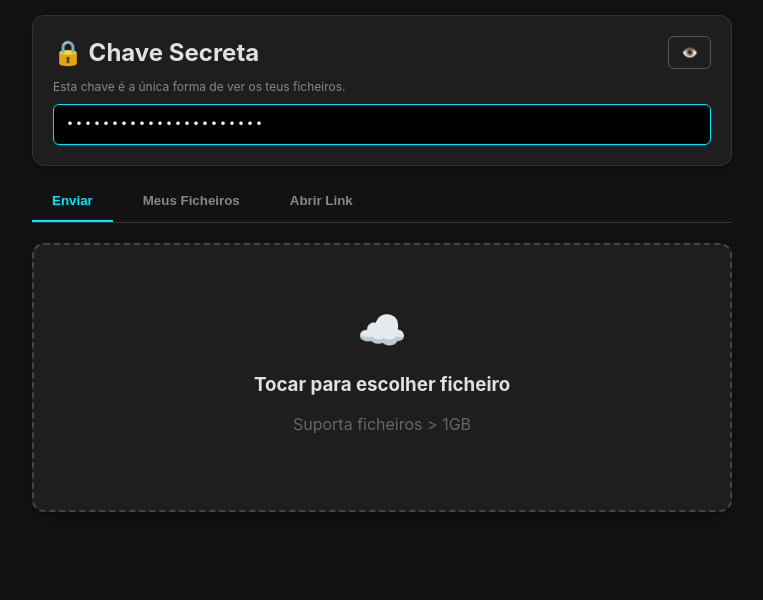
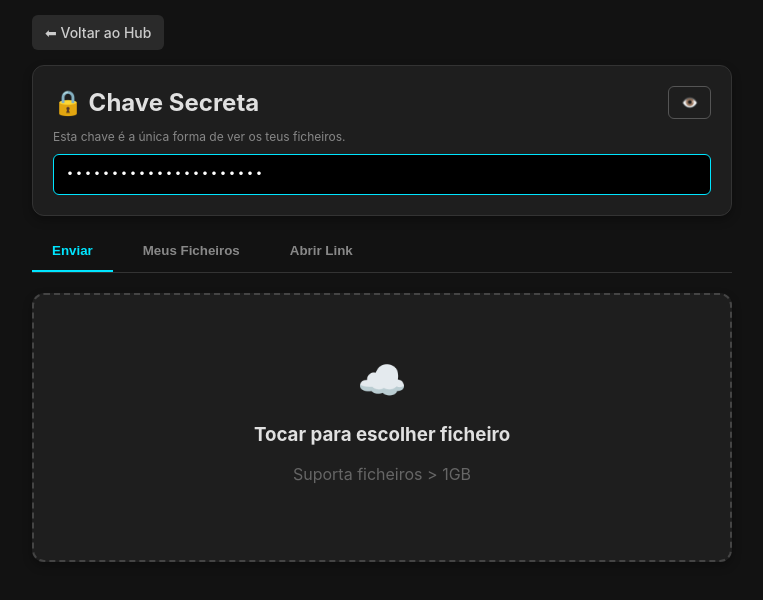
Before and after one commit to J040-99/EverTech, a website: page BetaTwo/index.html in a window 1280 px wide. Shown: the whole page, without its empty margins (258-1021 px from the left). Drawn offline with Linux system fonts and the light colour scheme.

Commit message:
Adicionado botão 'Voltar ao Hub' em BetaTwo/index.html

```diff
--- a/BetaTwo/index.html
+++ b/BetaTwo/index.html
@@ -7,7 +7,7 @@
     <style>
         :root { --bg: #121212; --surface: #1e1e1e; --primary: #00e5ff; --text: #e0e0e0; --border: #333; }
         body { margin: 0; padding: 15px; font-family: -apple-system, BlinkMacSystemFont, "Segoe UI", Roboto, sans-serif; background: var(--bg); color: var(--text); }
-        .container { max-width: 700px; margin: 0 auto; }
+        .container { max-width: 700px; margin: 0 auto; position: relative; } /* Added position relative */
         .card { background: var(--surface); border-radius: 12px; padding: 20px; margin-bottom: 15px; border: 1px solid var(--border); box-shadow: 0 4px 10px rgba(0,0,0,0.3); }
 
         /* Botões */
@@ -39,10 +39,34 @@
 
         /* Media */
         video, img { width: 100%; max-height: 60vh; background: #000; border-radius: 8px; margin-top: 15px; }
+
+        /* Back to Hub Button */
+        .back-hub-btn {
+            display: inline-flex;
+            align-items: center;
+            padding: 8px 12px;
+            background: rgba(255, 255, 255, 0.1);
+            color: #ccc;
+            text-decoration: none;
+            border-radius: 6px;
+            font-size: 14px;
+            font-weight: 500;
+            margin-bottom: 15px;
+            transition: all 0.2s;
+            border: 1px solid transparent;
+        }
+        .back-hub-btn:hover {
+            background: rgba(255, 255, 255, 0.2);
+            color: #fff;
+            border-color: #555;
+        }
     </style>
 </head>
 <body>
     <div class="container">
+        <!-- Back Button -->
+        <a href="https://hub.ever-techs.com" class="back-hub-btn">⬅ Voltar ao Hub</a>
+
         <!-- HEADER / CHAVE -->
         <div class="card">
             <div class="flex-between">
```
